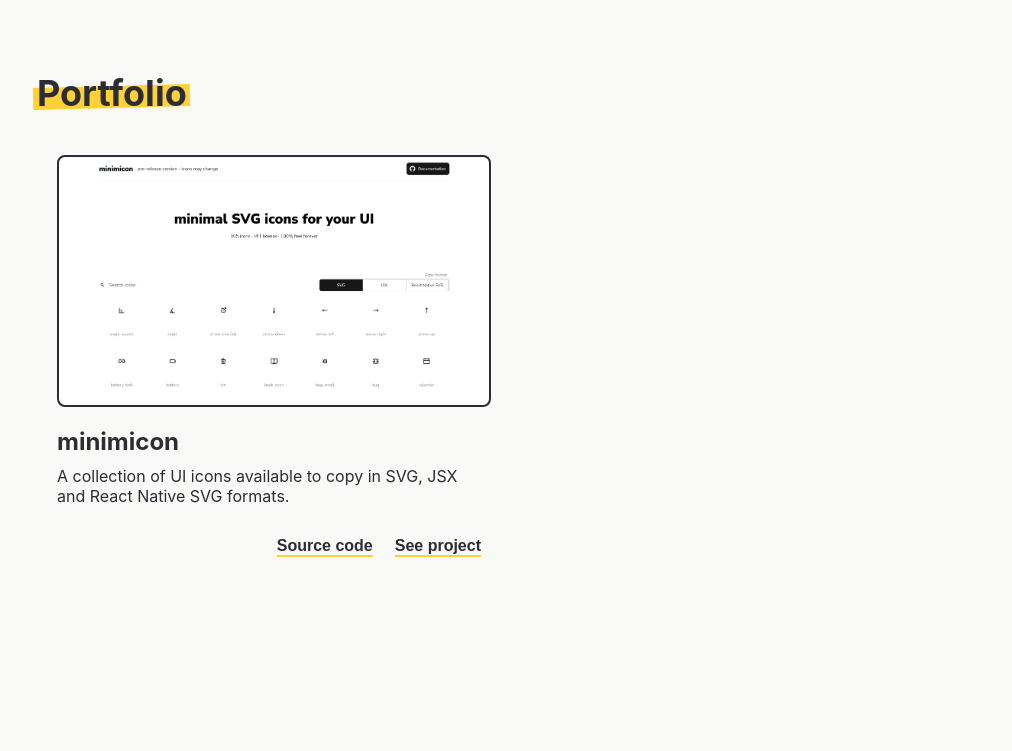
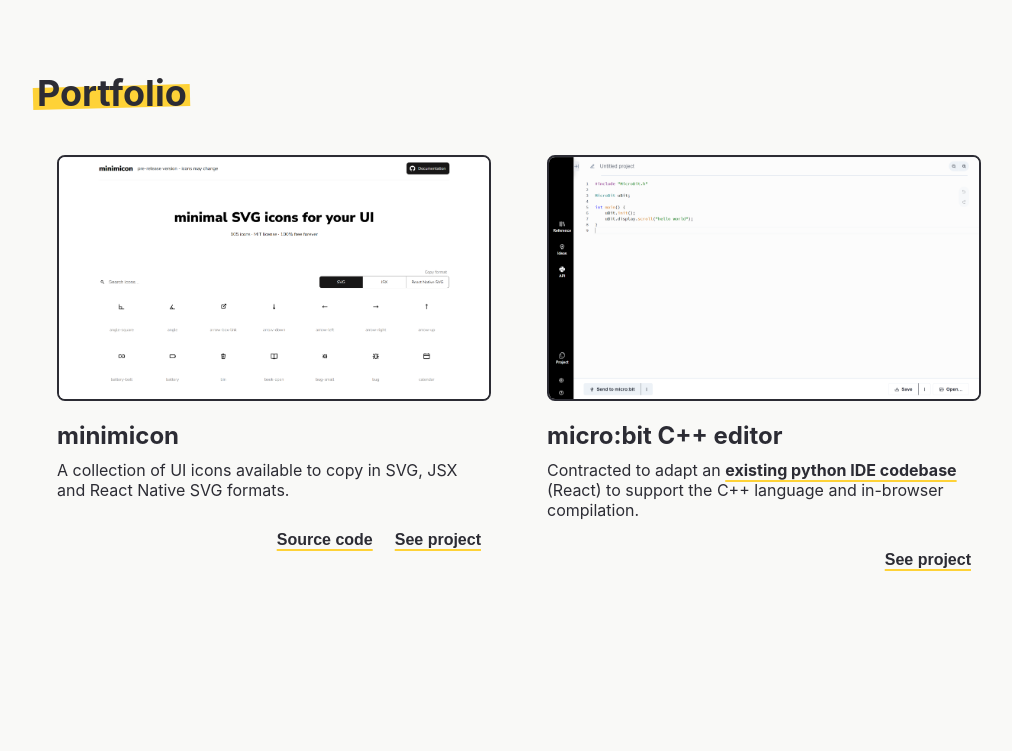
Before and after one commit to hamer0/portfolio, a React (Vite) app: page / in a window 1280 px wide. Shown: the part 589-1340 px from the top of the page, without its empty margins (123-1135 px from the left). Built offline with nearby package versions, Linux system fonts and the light colour scheme.

Commit message:
set global link style, update portfolio

```diff
--- a/public/portfolio.json
+++ b/public/portfolio.json
@@ -1,4 +1,10 @@
 [
+    {
+        "title":"micro:bit C++ editor",
+        "description":"Contracted to adapt an <a target='_blank' href='https://github.com/microbit-foundation/python-editor-v3'>existing python IDE codebase</a> (React) to support the C++ language and in-browser compilation.",
+        "imgsrc":"images/cppeditor.png",
+        "view":"https://tinyurl.com/cpp-editor"
+    },
     {
         "title":"minimicon",
         "description":"A collection of UI icons available to copy in SVG, JSX and React Native SVG formats.",
--- a/src/components/Contact.css
+++ b/src/components/Contact.css
@@ -4,35 +4,3 @@
     justify-content: start;
     gap: 10px;
 }
-
-.contact__email {
-    color: currentColor;
-    text-decoration: solid underline #FED237 2px;
-    text-underline-offset: 4px;
-    font-weight: bold;
-    cursor: pointer;
-
-    position: relative;
-    z-index: 1;
-}
-
-.contact__email::before {
-    content: '';
-    background-color: #FED237;
-    position: absolute;
-    left: -1%;
-    width: 0%;
-    bottom: -6px;
-    transform-origin: 0 50%;
-    height: 24px;
-    z-index: -1;
-
-    rotate: -1deg;
-
-    transition: none;
-}
-
-.contact__email:hover::before {
-    width: 102%;
-    transition: all .2s ease-in-out;
-}
--- a/src/components/Portfolio.tsx
+++ b/src/components/Portfolio.tsx
@@ -15,7 +15,7 @@
             if (!res.ok) throw new Error("Unable to fetch portfolio");
             return res.json();
         })
-        .then(json => setEntries(json as PortfolioEntry[]))
+        .then(json => setEntries((json as PortfolioEntry[]).reverse()))
         .catch(err => console.error(err));
     },[])
 
--- a/src/components/PortfolioCard.css
+++ b/src/components/PortfolioCard.css
@@ -16,6 +16,7 @@
     border: solid 2px currentColor;
 
     position: relative;
+    overflow: hidden;
 }
 
 /* .portfolio-card__image::before {
@@ -34,7 +35,6 @@
 } */
 
 .portfolio-card__image img {
-    border-radius: 8px;
     width: 100%;
     height: 100%;
 }
--- a/src/components/PortfolioCard.tsx
+++ b/src/components/PortfolioCard.tsx
@@ -14,7 +14,7 @@
 
         <div className="portfolio-card__content">
             <h3 className="portfolio-card__heading">{data.title}</h3>
-            <p>{data.description}</p>
+            <p dangerouslySetInnerHTML={{__html: data.description}}></p>
         </div>
 
         <span className="portfolio-card__buttons">
--- a/src/index.css
+++ b/src/index.css
@@ -60,3 +60,36 @@
     font-size: 24px;
   }
 }
+
+
+a {
+  color: currentColor;
+  text-decoration: solid underline #FED237 2px;
+  text-underline-offset: 4px;
+  font-weight: bold;
+  cursor: pointer;
+
+  position: relative;
+  z-index: 1;
+}
+
+a::before {
+  content: '';
+  background-color: #FED237;
+  position: absolute;
+  left: -1%;
+  width: 0%;
+  bottom: -6px;
+  transform-origin: 0 50%;
+  height: 24px;
+  z-index: -1;
+
+  rotate: -1deg;
+
+  transition: none;
+}
+
+a:hover::before {
+  width: 102%;
+  transition: all .2s ease-in-out;
+}
```
Also changed, not shown: public/images/cppeditor.png (added).
